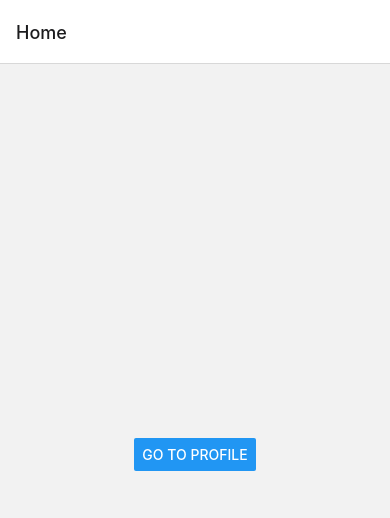
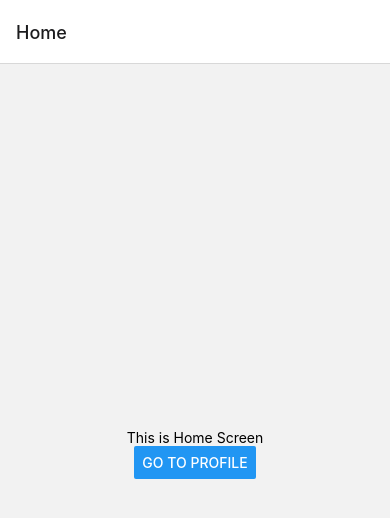
Before and after one commit to kwakyebrilliant/MainApp-mobile, a React Native app: screen / in a window 390 px wide. Shown: the top 518 px of the page. Built offline with nearby package versions, Linux system fonts and the light colour scheme.

Commit message:
home screen updates

```diff
--- a/src/Screens/Home/Home.js
+++ b/src/Screens/Home/Home.js
@@ -9,6 +9,7 @@ const Home = ({navigation}) => {
   };
   return (
     <View style={styles.container}>
+      <Text>This is Home Screen</Text>
       <Button onPress={goToScreen} title="Go To Profile" />
     </View>
   );
```
